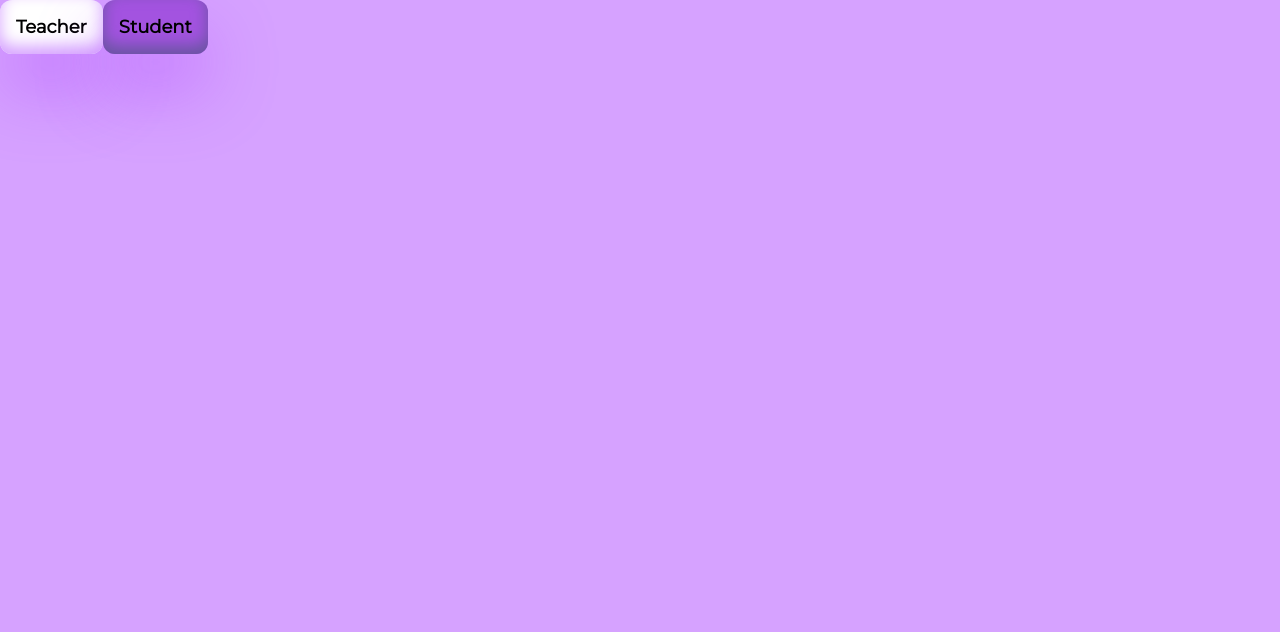
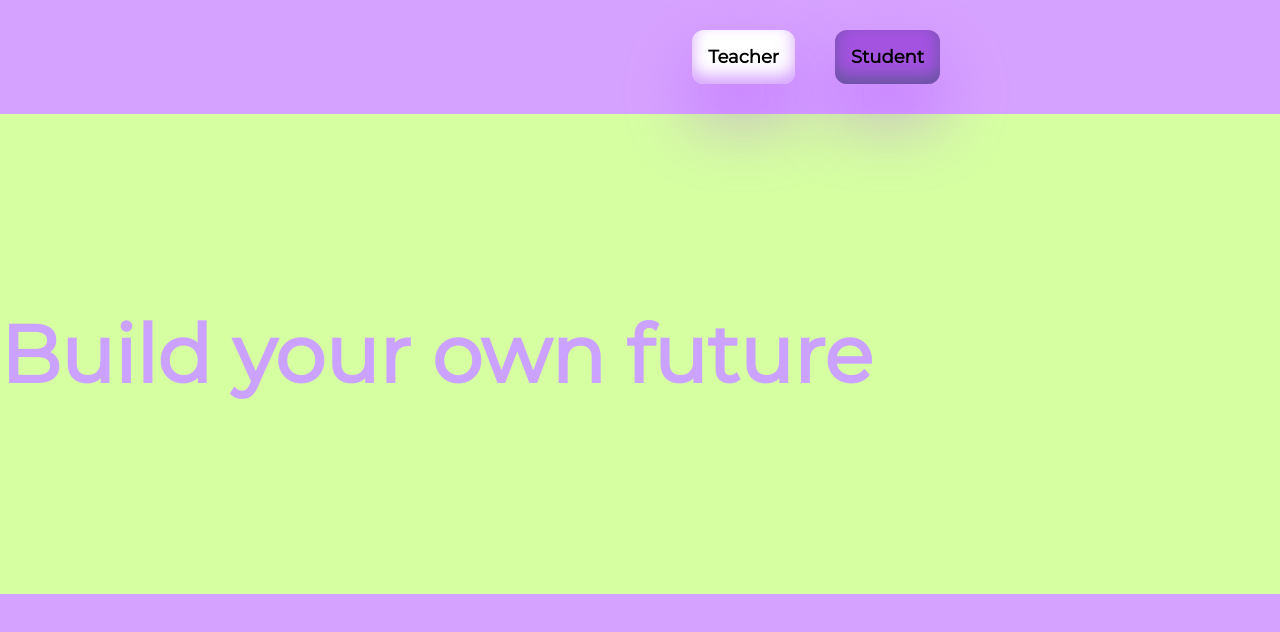
Before and after one commit to AdamAbdi5/learninglabs, a React (Create React App) app in the folder web/learninglabs/: page / in a window 1280 px wide. Shown: the top 632 px of the page. Built offline with nearby package versions, Linux system fonts and the light colour scheme.

Commit message:
sync everything to main pc

```diff
--- a/web/learninglabs/package.json
+++ b/web/learninglabs/package.json
@@ -3,9 +3,12 @@
   "version": "0.1.0",
   "private": true,
   "dependencies": {
+    "@apollo/react-hooks": "^4.0.0",
     "@testing-library/jest-dom": "^5.14.1",
     "@testing-library/react": "^12.0.0",
     "@testing-library/user-event": "^13.2.1",
+    "apollo-boost": "^0.4.9",
+    "graphql": "^16.3.0",
     "react": "^17.0.2",
     "react-dom": "^17.0.2",
     "react-router-dom": "^6.2.1",
--- a/web/learninglabs/src/App.js
+++ b/web/learninglabs/src/App.js
@@ -1,11 +1,12 @@
 import { BrowserRouter as Router, Routes, Route } from "react-router-dom"
 import Home from "./Pages/Home";
-
+import Student from "./Pages/Student"
 function App() {
   return (
     <Router>
       <Routes>
         <Route path="/" element={<Home/>}></Route>
+        <Route path="/studentlogin" element={<Student />}></Route>
       </Routes>
     </Router>
   );
--- a/web/learninglabs/src/Pages/Home.css
+++ b/web/learninglabs/src/Pages/Home.css
@@ -8,6 +8,7 @@ body {
     background: #D6A2FF;
     color: #2D3557;
     margin: 0;
+    padding: 0;
 }
 
 
@@ -21,6 +22,48 @@ body {
     border-width: 0;
     box-shadow: 0 35px 68px 0 rgba(170,63,254,0.42), inset 0 -8px 16px 0 rgb(104, 84, 160);
 }
+ul {
+    list-style-type: none;
+    padding: 0;
+    margin: 0;
+}
+
+header {
+    flex-direction: row;
+    display: flex;
+    justify-content: space-between;
+    padding: 30px 25%;
+    align-items: center;
+    width: 100vw;
+}
+
+nav {
+    display: flex;
+    flex-direction: row-reverse;
+    width: 100vw;
+    padding: 0;
+    margin: 0;
+}
+
+.first-section {
+    display: flex;
+    background: #D6FFA2;
+    flex-direction: row;
+    align-items: center;
+    width: 100vw;
+    height: 30rem;
+}
+.main-heading {
+    font-family: Montserrat;
+    font-weight: 900;
+    font-size: 5rem;
+    color:   #CBA2FF
+}
+.buttons {
+    display: inline-block;
+    padding: 0 20px;
+
+}
 
 .teacher {
     font-family: Montserrat;
--- a/web/learninglabs/src/Pages/Home.jsx
+++ b/web/learninglabs/src/Pages/Home.jsx
@@ -1,13 +1,34 @@
 import "./Home.css"
-
+import {useNavigate} from "react-router-dom"
 
 export default function Home(){
 
+    const navigate = useNavigate();
 
     return (
         <>
-           <button className="teacher">Teacher</button>
-           <button className="student">Student</button>
+            <header>
+
+                <nav>
+                    <ul>
+                        <li className="buttons"><button onClick={() => {
+                            navigate("/teacherlogin")
+                        }}className="teacher">Teacher</button></li>
+                        <li className="buttons"><button onClick={() =>{
+                            navigate("/studentlogin")
+                        }} className="student">Student</button></li>
+                    </ul>
+
+
+                </nav>
+            </header>
+
+            <section className="first-section">
+                <div clasName="heading-div"><h1 className="main-heading">Build your own future</h1></div>
+
+            </section>
+
+
         </>
     );
 }
--- /dev/null
+++ b/web/learninglabs/src/Pages/Student.jsx
@@ -0,0 +1,16 @@
+
+
+export default function Student(){
+    return (
+        <>
+            <form>
+                <label>First Name</label>
+                <input type="text"/>
+                <label>Last Name</label>
+                <input type="text"/>
+                <label>Password</label>
+                <input type="text"/>
+            </form>
+        </>
+    )
+}
```
Also changed, not shown: 2 other files (tests, documents, lock files or other folders).
